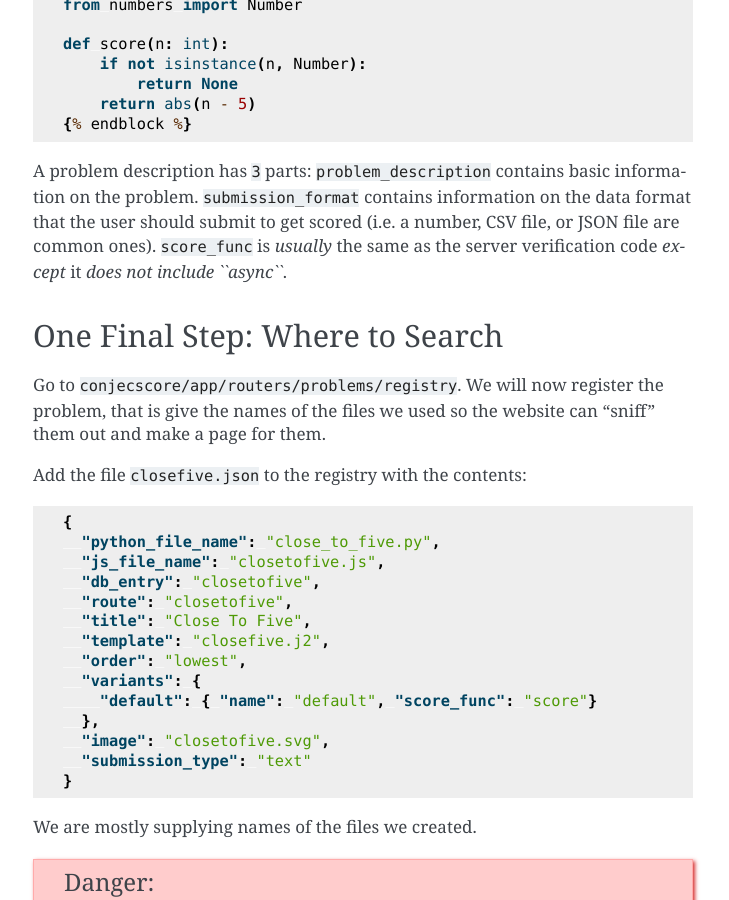
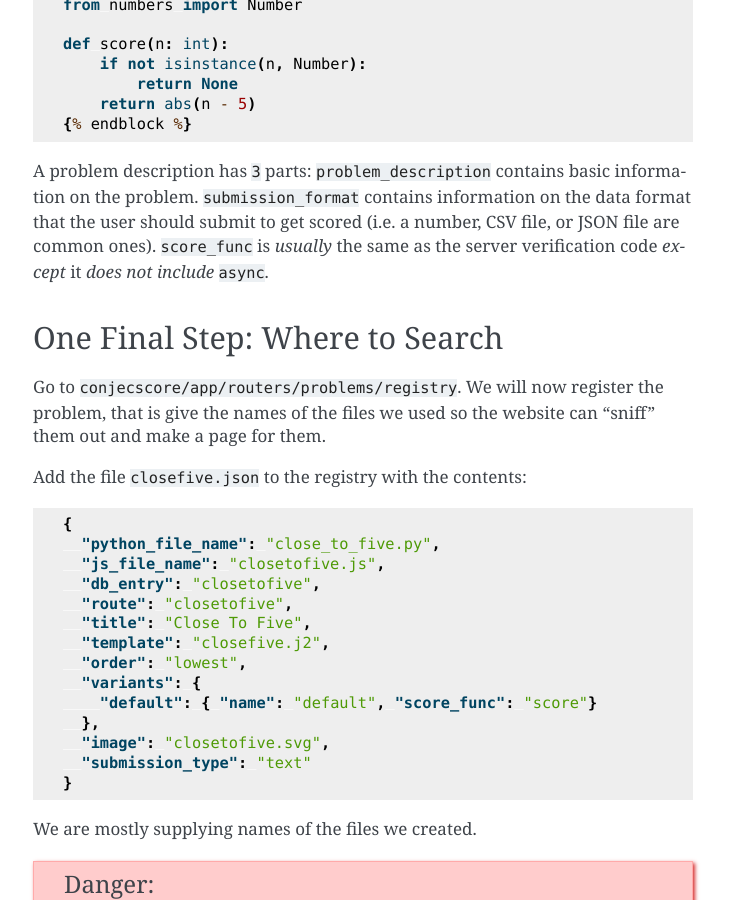
Before and after one commit to thyrgle/conjecscore, a Sphinx documentation site: the page built from docs/source/example.rst, in a window 1280 px wide and 900 px high, scrolled down 2609 px. Shown: the whole window, without its empty margins (387-1116 px from the left). Built offline with Sphinx 7.4.7, drawn with Linux system fonts in a browser that asks for light colours.

Commit message:
Slight fix to styling in docs.

```diff
--- a/docs/source/example.rst
+++ b/docs/source/example.rst
@@ -91,7 +91,7 @@ To fix this, change the directory to ``conjecscore/templates/`` and create a fil
        return abs(n - 5)
    {% endblock %}
 
-A problem description has ``3`` parts: ``problem_description`` contains basic information on the problem. ``submission_format`` contains information on the data format that the user should submit to get scored (i.e. a number, CSV file, or JSON file are common ones). ``score_func`` is *usually* the same as the server verification code *except* it *does not include ``async``*.
+A problem description has ``3`` parts: ``problem_description`` contains basic information on the problem. ``submission_format`` contains information on the data format that the user should submit to get scored (i.e. a number, CSV file, or JSON file are common ones). ``score_func`` is *usually* the same as the server verification code *except* it *does not include* ``async``.
 
 -------------------------------
 One Final Step: Where to Search
```
